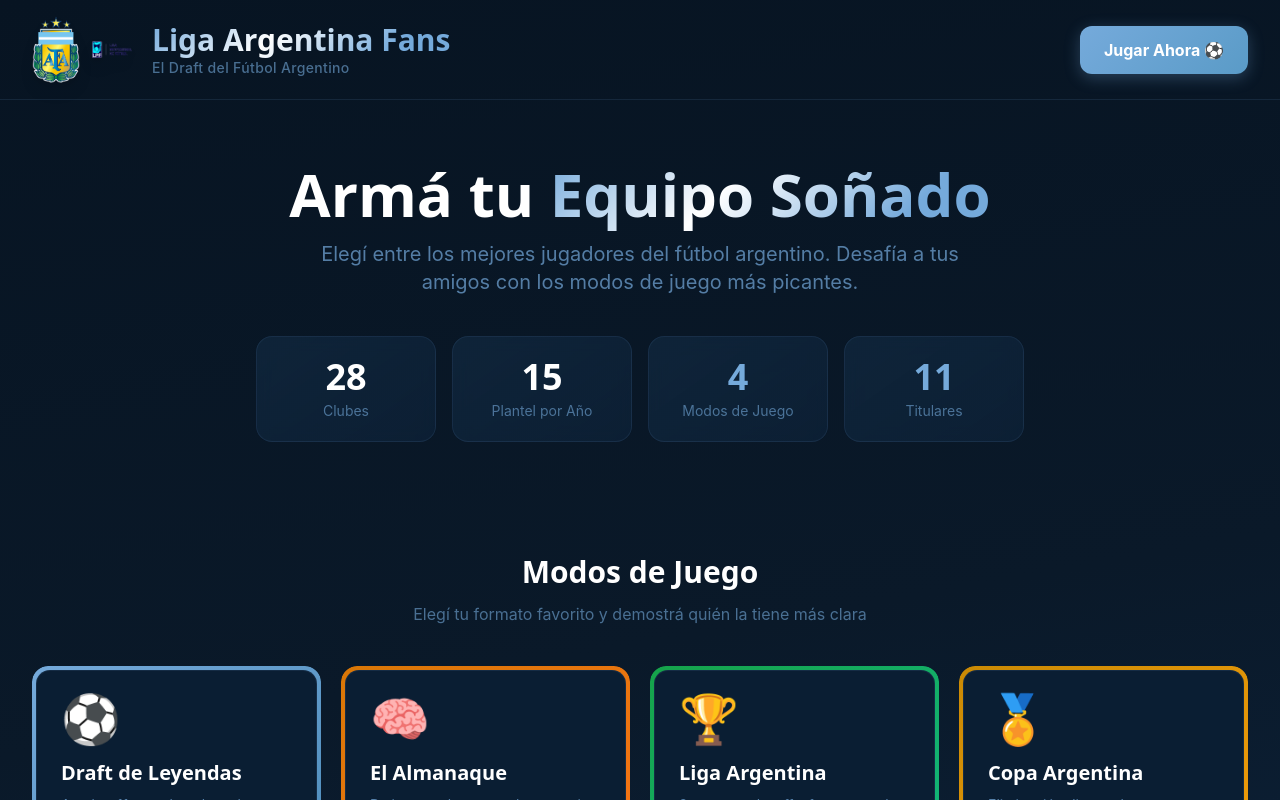
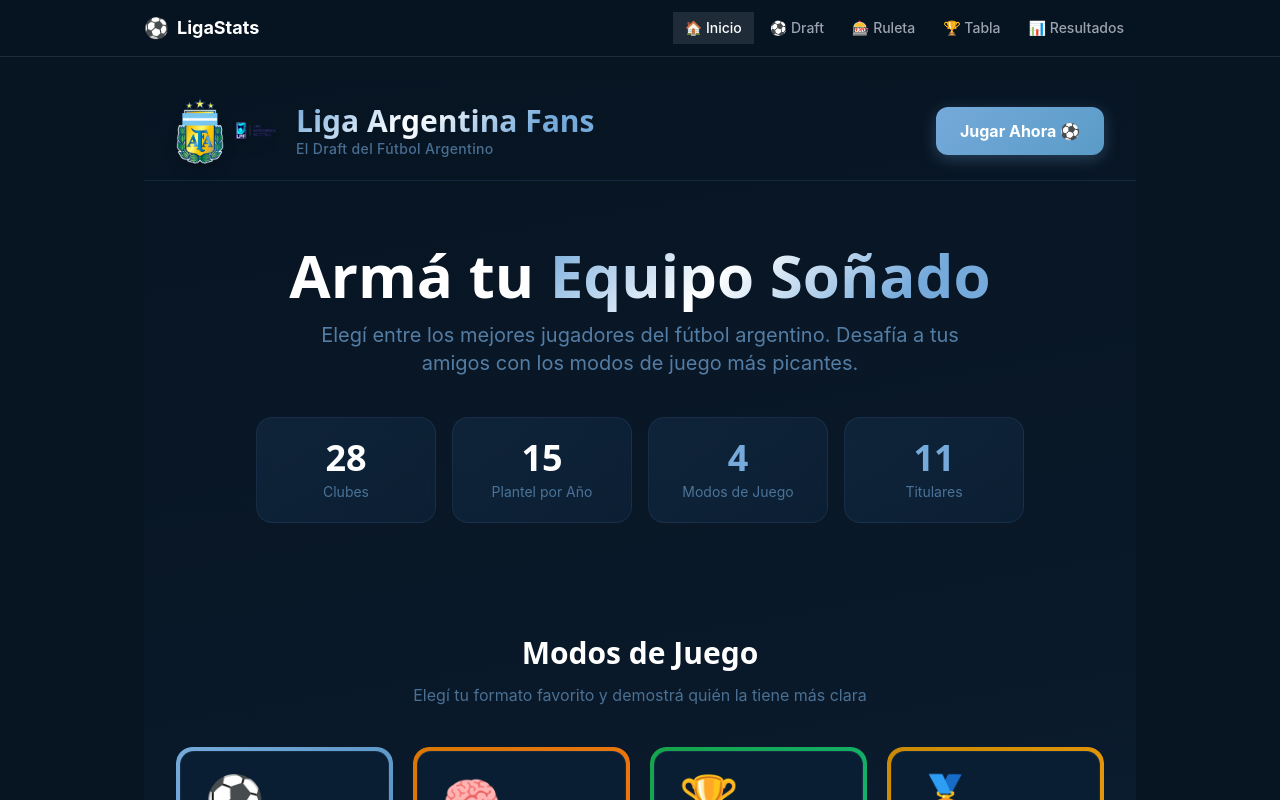
Before and after one commit to RanuK12/LigaStatsGame, a Next.js app: page / in a window 1280 px wide. Shown: the top 800 px of the page. Built offline with nearby package versions, Linux system fonts and the light colour scheme.

Commit message:
feat: integrate Header into root layout with max-w-5xl container [ranukita:a30057]

```diff
--- a/app/layout.tsx
+++ b/app/layout.tsx
@@ -1,5 +1,6 @@
 import type { Metadata, Viewport } from 'next'
 import './globals.css'
+import Header from '@/components/Header'
 
 export const metadata: Metadata = {
   title: 'Liga Argentina Fans ⚽ | Arma tu 11 de la Historia',
@@ -25,7 +26,10 @@
         <link rel="icon" href="/logos/afa.png" />
       </head>
       <body className="bg-[#071422] text-white min-h-screen antialiased">
-        {children}
+        <Header />
+        <main className="mx-auto max-w-5xl px-4 py-6">
+          {children}
+        </main>
       </body>
     </html>
   )
```
